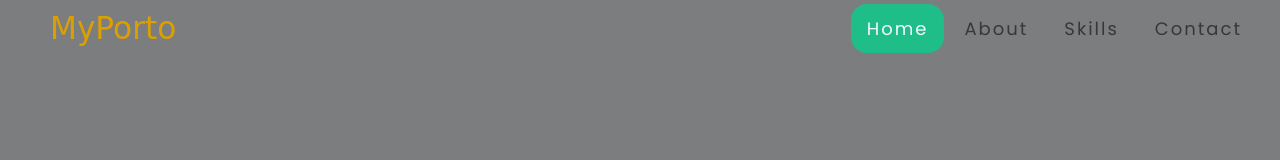
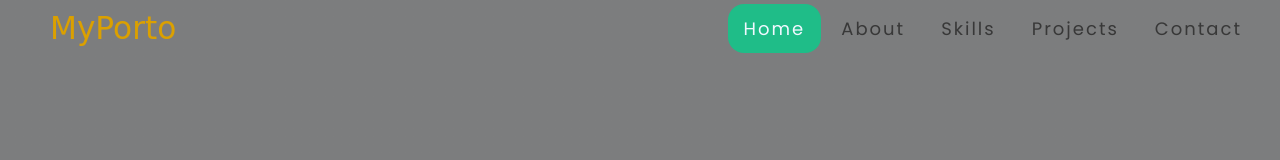
Before and after one commit to Kadigas/Portofolio, a plain HTML site: page index.html in a window 1280 px wide. Shown: the top 160 px of the page. Drawn offline with Linux system fonts and the light colour scheme.

Commit message:
update project

```diff
--- a/index.html
+++ b/index.html
@@ -22,6 +22,7 @@
         <li><a class="active" href="#">Home</a></li>
         <li><a href="#about">About</a></li>
         <li><a href="#skill">Skills</a></li>
+        <li><a href="#project">Projects</a></li>
         <li><a href="javascript:void(0)" onclick="openNav()">Contact</a></li>
       </ul>
       <div id="mySidenav" class="sidenav">
@@ -117,7 +118,7 @@
             </ul>
           </div>
         </div>
-        <div class="project">
+        <div class="project" id="project">
           <h3 class="text1">Projects</h3>
           <div class="proj1">
             <h4 class="projectTitle">Tokuwatch (E-Commerce Website)</h4>
--- a/style.css
+++ b/style.css
@@ -397,7 +397,7 @@ ul.rb li .timestamp {
 }
 
 .projectTitle{
-  font-size: 5rem;
+  font-size: 3rem;
 }
 
 /*dark mode*/
```
